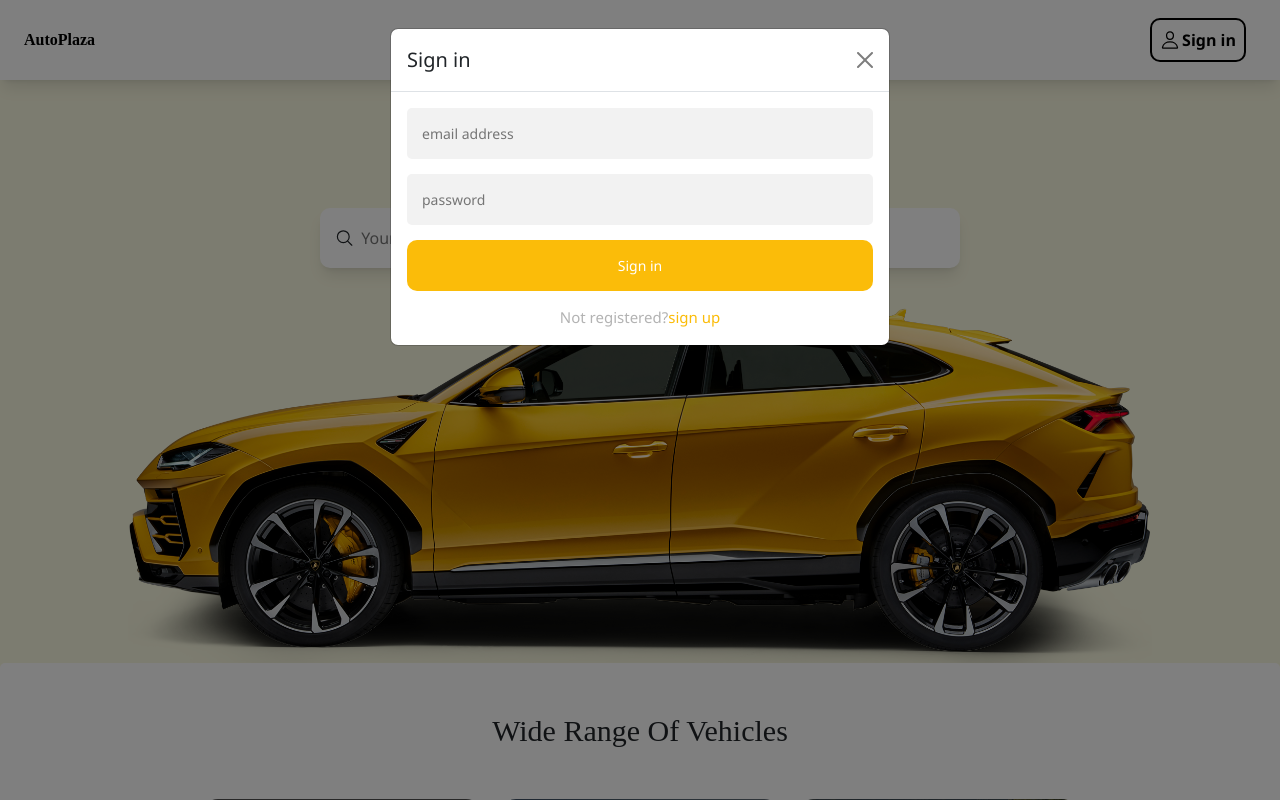
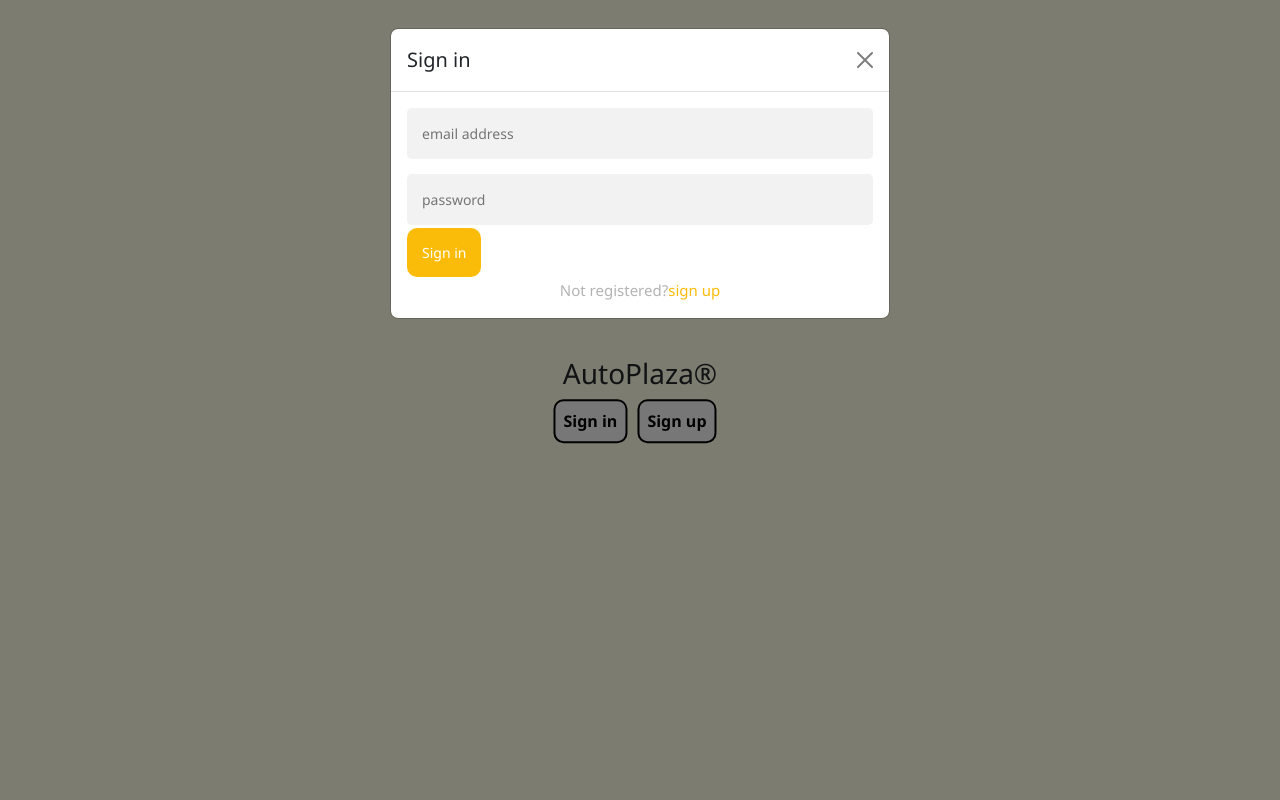
Before and after one commit to Wediah/Car-rental-company, a PHP site: page / in a window 1280 px wide, after a click on "Sign in". Run offline with PHP 8.4, Linux system fonts and the light colour scheme; grey boxes are pictures that could not be loaded.

Commit message:
adds a landing page

```diff
--- a/about.html
+++ b/about.html
@@ -17,7 +17,7 @@
   <div class="wall">
     <img src="images\wall1.jpg" alt="">
     <h1 class="ab1">About US</h1>
-    <p> <a href="index.html">Home</a> / About Us </p>
+    <p> <a href="landing.html">Home</a> / About Us </p>
   </div>
     <div class="secondpage">
       <div class="p2">
--- a/contact.html
+++ b/contact.html
@@ -17,7 +17,7 @@
   <div class="wall">
     <img src="images\wall1.jpg" alt="">
     <h1 class="ab1">Contact US</h1>
-    <p> <a href="index.html">Home</a> / Contact Us </p>
+    <p> <a href="landing.html">Home</a> / Contact Us </p>
   </div>
     <div class=" contact">
 
--- a/fleet.html
+++ b/fleet.html
@@ -16,7 +16,7 @@
   <div class="wall">
     <img src="images\wall1.jpg" alt="">
     <h1 class="ab1">Vechicle Fleet</h1>
-    <p> <a href="index.html">Home</a> / Vechicle Fleet</p>
+    <p> <a href="landing.html">Home</a> / Vechicle Fleet</p>
   </div>
    <div class="benz">
       <div class="car">
--- a/help.html
+++ b/help.html
@@ -13,7 +13,7 @@
     <div class="wall">
         <img src="images\wall1.jpg" alt="">
         <h1 class="ab1">Help Center</h1>
-        <p> <a href="index.html">Home</a> / Help Center</p>
+        <p> <a href="landing.html">Home</a> / Help Center</p>
     </div>
 
     <p class="fre">fregently asked questions</p>
--- a/index.html
+++ b/index.html
@@ -1,54 +1,25 @@
-
 <!DOCTYPE html>
 <html lang="en">
 <head>
     <meta charset="UTF-8">
     <meta http-equiv="X-UA-Compatible" content="IE=edge">
     <meta name="viewport" content="width=device-width, initial-scale=1.0">
-    <title>Car Rental</title>
+    <title>landing</title>
     <link href="https://cdn.jsdelivr.net/npm/bootstrap@5.2.3/dist/css/bootstrap.min.css" rel="stylesheet" integrity="sha384-rbsA2VBKQhggwzxH7pPCaAqO46MgnOM80zW1RWuH61DGLwZJEdK2Kadq2F9CUG65" crossorigin="anonymous">
     <script src="https://cdn.jsdelivr.net/npm/bootstrap@5.2.3/dist/js/bootstrap.bundle.min.js" integrity="sha384-kenU1KFdBIe4zVF0s0G1M5b4hcpxyD9F7jL+jjXkk+Q2h455rYXK/7HAuoJl+0I4" crossorigin="anonymous"></script>
     <link rel="stylesheet" href="style.css">
-    <script type="module" src="https://unpkg.com/ionicons@5.5.2/dist/ionicons/ionicons.esm.js"></script>
-    <script nomodule src="https://unpkg.com/ionicons@5.5.2/dist/ionicons/ionicons.js"></script>
     <script src="script.js"></script>
 </head>
-<body>
-<!--navigation bar on large screen-->
-  <nav>
-      <div class="nav1">
-          <div class="nav2">
-              <div class="ti1"> <a href="index.html">AutoPlaza</a> </div>
-              <div class="hidden">
-                  <div class="nav3">
-                      <div class="nav4"><a href ="fleet.html">Vechicle Fleet</a></div>
-                      <div class="nav4"><a href="about.html">About Us</a></div>
-                      <div class="nav4"><a href="contact.html">Contact Us</a></div>
-                  </div>
-              </div>
-              <div class="ti3">
-                  <div class="ti2"  data-bs-toggle="modal" data-bs-target="#loginModal">
-                      <ion-icon class="icon1" name="person-outline" ></ion-icon>
-                      <span>Sign in</span>
-                  </div>
-                  <div  class="icon" onclick="myFunction()">
-                      <div class="bar"></div>
-                  </div>
-              </div>
-          </div>
-      </div>
-  </nav>
+<body class="lbd">
+    <div class="mid">
+        <h3>AutoPlaza®</h3>
+        <div class="logs">
+            <button class="ti2" data-bs-toggle="modal" data-bs-target="#loginModal">Sign in</button>
+            <button class="ti2" data-bs-toggle="modal" data-bs-target="#signinModal">Sign up</button>
+        </div>
+    </div>
 
-  <!--navigation for small screens-->
-  <div class="topnav">
-      <div id="myLinks">
-        <a href="fleet.html">Vechicle Fleet</a>
-        <a href="about.html">About Us</a>
-        <a href="contact.html">Contact Us</a>
-      </div>
-  </div>
-
-  <!--log in form-->
+    <!--log in form-->
   <div class="modal fade" id="loginModal" tabindex="-1" aria-labelledby="exampleModalLabel" aria-hidden="true">
     <div class="modal-dialog">
       <div class="modal-content">
@@ -60,7 +31,8 @@
           <form class="register-form">
             <input type="text" placeholder="email address"/>
             <input type="password" placeholder="password"/>
-            <button>Sign in</button>
+            <a href="landing.html" class="ins">Sign in
+            </a>
             <div class="message">
               <div>Not registered?</div>
               <div class="ab" data-bs-toggle="modal" data-bs-target="#signinModal">sign up</div>
@@ -84,7 +56,7 @@
             <input type="text" placeholder="email address"/>
             <input type="password" placeholder="Enter your password"/>
             <input type="password" placeholder="Enter your password again"/>
-            <button>Sign up</button>
+            <button onclick="signUp()">Sign up</button>
             <div class="message">
               <div>Already registered?</div>
               <div class="ab" data-toggle="modal" data-target="#loginModal">sign in</div>
@@ -94,201 +66,5 @@
       </div>
     </div>
   </div>
-
-    <!--landing page-->
-    <div class="h21">
-        Premium Car Rental
-    </div>
-
-    <!--search bar-->
-   <div class="search" >
-    <ion-icon class="icon2" name="search-outline" ></ion-icon>
-    <input type="text" placeholder="Your car is a search away......" class="search2">
-    <ion-icon class="icon3" name="close-outline"></ion-icon>
-   </div>
-
-   <!--hero 1mage-->
-   <img class="img1" src="images\lambo.png" alt="">
-
-   <!--Second page for the types of vehicles-->
-   <div class="secondpage">
-    <h2>Wide Range Of Vehicles</h2>
-    <div class="range1">
-      <div class="sedans">
-        <img src="images/benz1.webp" alt="">
-        <div class="sedans1">Sedans</div>
-        <div class="sedans2"><a href="sedans.html">view more</a></div>
-      </div>
-      <div class="sedans">
-        <img src="images/bmw1.jpg" alt="">
-        <div class="sedans1">SUVs</div>
-        <div class="sedans2"><a href="suvs.html">view more</a></div>
-      </div>
-      <div class="sedans">
-        <img src="images/sprinter.jpg" alt="">
-        <div class="sedans1">Vans</div>
-        <div class="sedans2"><a href="vans.html">view more</a></div>
-      </div>
-    </div>
-   </div>
-
-   <!--third page which talks about our company-->
-   <div class="secondpage">
-    <h1>About US</h1>
-      <div class="p2">
-        <div class="p21">
-
-          <p class="p23">
-            <span class="p22">Auto Plaza</span> <br>
-            With our fleet of exclusive and modern cars, we have the opportunity to provide the best service in the car rental business. Contact us with your budget and we will deliver the best car. <br>
-            <a href="contact.html"><button class="p221">contact us</button></a>
-          </p>
-
-        </div>
-        <div class="p24">
-          <img class="img2" src="images\porsche.jpg" alt="">
-        </div>
-      </div>
-
-
-
-
-        <div class="numbers">
-            <span class="h22">Our Numbers </span>
-            <ion-icon class="num4" name="return-down-forward-outline"></ion-icon>
-            <ion-icon class="num5" name="arrow-down-outline"></ion-icon>
-
-          <div class="num1">
-            <span class="num2">16</span><br>
-            <span class="num3">locations  <br> nationwide</span>
-          </div>
-          <div class="num1">
-            <span class="num2">100+</span><br>
-            <span class="num3">Happy <br> Customers</span>
-          </div>
-          <div class="num1">
-            <span class="num2">50+</span><br>
-            <span class="num3">Customer <br> feedback</span>
-          </div>
-        </div>
-
-   </div>
-
-
-  <!--forth page about the reviews we get from customers-->
-   <div class="secondpage">
-    <h2>Stories Behind The Wheels</h2>
-
-    <div class="reviews">
-      <div class="review">
-        <div class="rev1">
-          <p class="rev2">Kofi Ansah</p>
-          <ion-icon class="rev3" name="chatbox-ellipses-outline"></ion-icon>
-        </div>
-        <p>Best service in Accra, excellent service and staff. I would rate them 10/10</p>
-      </div>
-
-      <div class="review">
-        <div class="rev1">
-          <p class="rev2">Kofi Ansah</p>
-          <ion-icon class="rev3" name="chatbox-ellipses-outline"></ion-icon>
-        </div>
-        <p>Best service in Accra, excellent service and staff. I would rate them 10/10</p>
-      </div>
-
-      <div class="review">
-        <div class="rev1">
-          <p class="rev2">Kofi Ansah</p>
-          <ion-icon class="rev3" name="chatbox-ellipses-outline"></ion-icon>
-        </div>
-        <p>Best service in Accra, excellent service and staff. I would rate them 10/10</p>
-      </div>
-
-      <div class="review">
-        <div class="rev1">
-          <p class="rev2">Kofi Ansah</p>
-          <ion-icon class="rev3" name="chatbox-ellipses-outline"></ion-icon>
-        </div>
-        <p>Best service in Accra, excellent service and staff. I would rate them 10/10</p>
-      </div>
-
-      <div class="review">
-        <div class="rev1">
-          <p class="rev2">Kofi Ansah</p>
-          <ion-icon class="rev3" name="chatbox-ellipses-outline"></ion-icon>
-        </div>
-        <p>Best service in Accra, excellent service and staff. I would rate them 10/10</p>
-      </div>
-
-      <div class="review">
-        <div class="rev1">
-          <p class="rev2">Kofi Ansah</p>
-          <ion-icon class="rev3" name="chatbox-ellipses-outline"></ion-icon>
-        </div>
-        <p>Best service in Accra, excellent service and staff. I would rate them 10/10</p>
-      </div>
-    </div>
-    <div class="send">
-      <input class="send1" type="text" placeholder="Add a review">
-      <ion-icon class="send2" name="send"></ion-icon>
-    </div>
-   </div>
-
-   <!--fifth page for contact-->
-   <div class=" contact">
-
-    <div class="con1">
-      <div class="con2">
-        <p class="hello">Hello,</p>
-        <p class="get">LETS GET IN TOUCH</p>
-        <div class="info">
-          <ion-icon class="info1" name="location"></ion-icon>
-          <p>Accra, Ghana</p>
-        </div>
-        <div class="info">
-          <ion-icon class="info1" name="call"></ion-icon>
-          <p>020022000</p>
-        </div>
-        <div class="info">
-          <ion-icon class="info1" name="mail"></ion-icon>
-          <p>info@autoplaza.com</p>
-        </div>
-        <div class="social">
-          <ion-icon name="logo-instagram"></ion-icon>
-          <ion-icon name="logo-facebook"></ion-icon>
-          <ion-icon name="logo-twitter"></ion-icon>
-          <ion-icon name="logo-linkedin"></ion-icon>
-        </div>
-      </div>
-      <div class="con3">
-        <h3>Contact Us</h3>
-        <form action="">
-          <input type="text" id="fname" name="fname" placeholder="Full Name">
-          <input type="text" id="email" name="email addess" placeholder="Your email address">
-          <textarea name="subject" id="subject" cols="30" rows="5" placeholder="Your Message"></textarea>
-
-          <input class="Submit" type="submit" value="send now" >
-        </form>
-      </div>
-    </div>
-
-  </div>
-  <!--footer-->
-  <div class="footer0">
-    <div class="footer">
-      <div class="title">AutoPlaza®</div>
-      <div class="footer2">
-        <div><a href="help.html">Help</a> </div>
-        <div><a href="privacy.html">Privacy</a> </div>
-        <div>copyright ©2023</div>
-        <div class="footer3">
-          <ion-icon name="globe-outline"></ion-icon>
-          <div>ENG (UK)</div>
-        </div>
-
-      </div>
-    </div>
-  </div>
-
 </body>
 </html>
--- a/privacy.html
+++ b/privacy.html
@@ -11,7 +11,7 @@
     <div class="wall">
         <img src="images\wall1.jpg" alt="">
         <h1 class="ab1">Privacy Policy</h1>
-        <p> <a href="index.html">Home</a> / Privacy Policy</p>
+        <p> <a href="landing.html">Home</a> / Privacy Policy</p>
     </div>
 
 
--- a/sedans.html
+++ b/sedans.html
@@ -16,7 +16,7 @@
   <div class="wall">
     <img src="images\wall1.jpg" alt="">
     <h1 class="ab1">Sedans</h1>
-    <p> <a href="index.html">Home</a> / Sedans </p>
+    <p> <a href="landing.html">Home</a> / Sedans </p>
   </div>
 
 
--- a/style.css
+++ b/style.css
@@ -305,6 +305,27 @@
   form button:hover,.form button:active,.form button:focus {
     background: #e7ad0dc5;
   }
+
+  .ins {
+    outline: 0;
+    background: #FBBC09;
+    width: 100%;
+    border: 0;
+    padding: 15px;
+    color: #FFFFFF;
+    font-size: 14px;
+    -webkit-transition: all 0.3 ease;
+    transition: all 0.3 ease;
+    cursor: pointer;
+    border-radius: 10px;
+    text-align: center;
+  }
+
+.ins:hover {
+  color: #FFFFFF;
+  background: #e7ad0dc5;
+}
+
   form .message {
     margin: 15px 0 0;
     color: #b3b3b3;
@@ -1072,3 +1093,31 @@
   font-family: Zen Dots;
   font-weight: bold;
 }
+
+
+.lbd {
+  height: 100%;
+  width: 100%;
+
+}
+
+.mid {
+  position: absolute;
+  top: 50%;
+  left: 50%;
+  transform: translate(-50%, -50%);
+
+}
+
+.mid h3 {
+  text-align: center;
+}
+
+.logs {
+  display: flex;
+  flex-direction: row;
+}
+
+.dropdown-menu {
+  margin: 100px;
+}
--- a/suvs.html
+++ b/suvs.html
@@ -16,7 +16,7 @@
   <div class="wall">
     <img src="images\wall1.jpg" alt="">
     <h1 class="ab1">SUVs</h1>
-    <p> <a href="index.html">Home</a> / SUVs </p>
+    <p> <a href="landing.html">Home</a> / SUVs </p>
   </div>
   <div class="benz">
       <div class="car">
--- a/vans.html
+++ b/vans.html
@@ -16,7 +16,7 @@
   <div class="wall">
     <img src="images\wall1.jpg" alt="">
     <h1 class="ab1">Vans</h1>
-    <p> <a href="index.html">Home</a> / Vans </p>
+    <p> <a href="landing.html">Home</a> / Vans </p>
   </div>
    <div class="benz">
         <div class="car">
```
Also changed, not shown: account.html (added, +30 -0 lines), landing.html (added, +257 -0 lines), script.js (+8 -0 lines).
